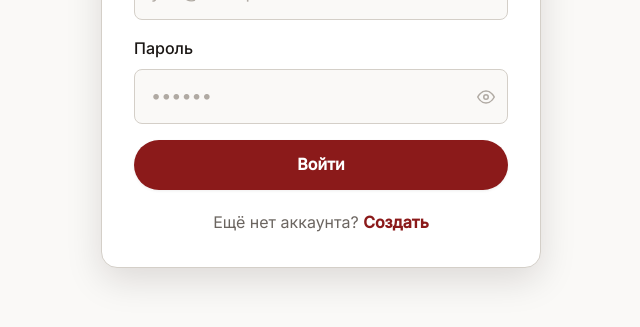
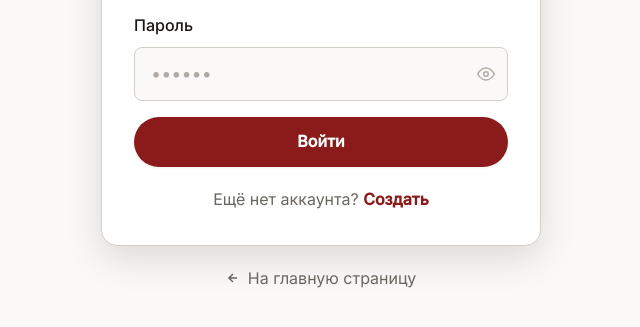
Before and after one commit to Saivari/SaivariWebSite, a plain HTML site: page -www.saivari.ru-/frontend/login.html in a window 1280 px wide. Shown: the part 393-720 px from the top of the page, without its empty margins (319-959 px from the left). Drawn offline with Linux system fonts and the light colour scheme.

Commit message:
fix: add home link to login.html

```diff
--- a/-www.saivari.ru-/frontend/login.html
+++ b/-www.saivari.ru-/frontend/login.html
@@ -85,6 +85,22 @@
 
     .login-footer-link a:hover {
       text-decoration: underline;
+    }
+
+    .login-back {
+      display: flex;
+      align-items: center;
+      justify-content: center;
+      gap: var(--space-2);
+      margin-top: var(--space-5);
+      font-size: var(--text-sm);
+      color: var(--color-text-muted);
+      text-decoration: none;
+      transition: color var(--transition);
+    }
+
+    .login-back:hover {
+      color: var(--color-primary);
     }
 
     .auth-error {
@@ -271,6 +287,14 @@
         </div>
       </div>
 
+      <!-- Ссылка на главную -->
+      <a href="/" class="login-back">
+        <svg width="14" height="14" viewBox="0 0 24 24" fill="none" stroke="currentColor" stroke-width="2.5" aria-hidden="true">
+          <path d="M19 12H5M12 5l-7 7 7 7"/>
+        </svg>
+        На главную страницу
+      </a>
+
     </div><!-- /login-wrap -->
   </main>
 
```
